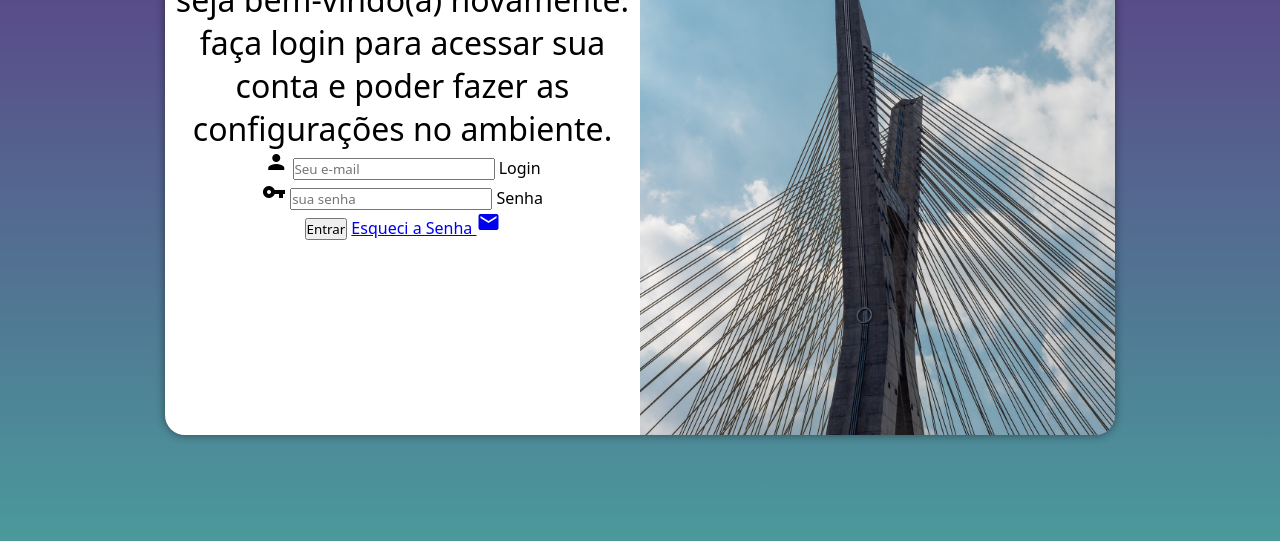
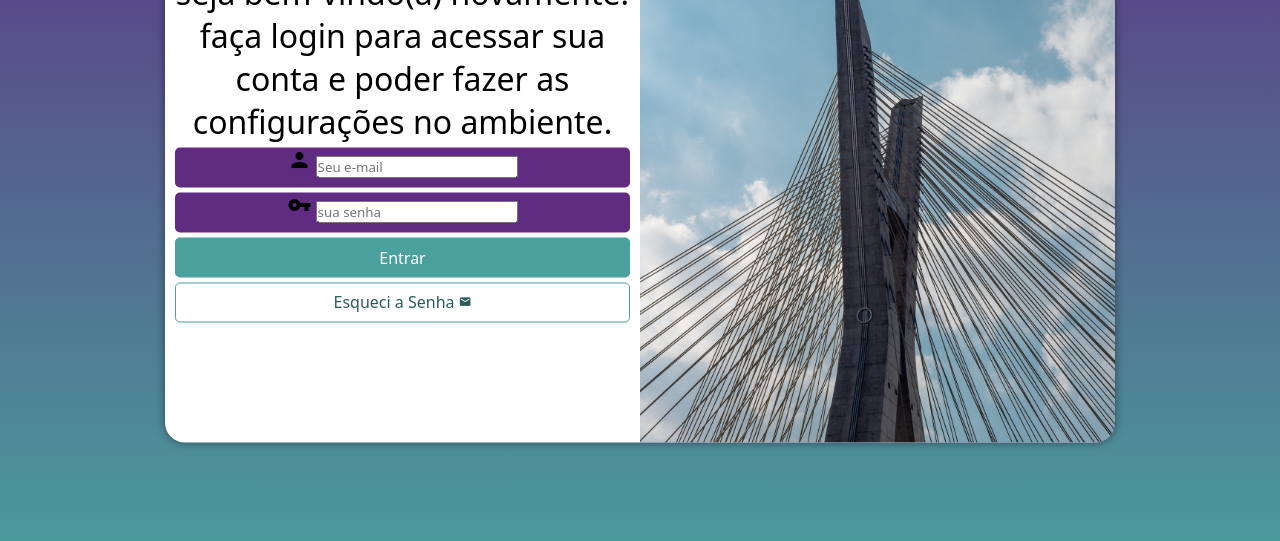
Before and after one commit to marcelocarvalho10/projeto-login, a plain HTML site: page index.html in a window 1280 px wide. Shown: the part 215-756 px from the top of the page. Drawn offline with Linux system fonts and the light colour scheme.

Commit message:
att formulário

```diff
--- a/estilos/style.css
+++ b/estilos/style.css
@@ -31,7 +31,7 @@ section#login{
 
     background-color: white;
     width: 250px;
-    height: 500px;
+    height: 515px;
     border-radius: 20px;
     box-shadow: 0px 0px 10px rgba(0, 0, 0, 0.45);
 
@@ -57,3 +57,49 @@ div#formulario{
 div#formulario > p{
     font-size: 0.8em
 }
+form > div.campo{
+    background-color: #5f2c82;
+    width: 100%;
+    display: block;
+    height: 40px;
+    border-radius: 5px;
+    margin: 5px 0px;
+}
+div.campo > label{
+    display: none;
+}
+form > input[type=submit]{
+    display: block;
+    font-size: 1em;
+    width: 100%;
+    height: 40px;
+    background-color:#49a09d;
+    color: white;
+    border: none;
+    border-radius: 5px;
+    cursor: pointer;
+}
+form > input[type=submit]:hover{
+    background-color: #2a5c5a;
+}
+form > a.botao{
+    display: block;
+    text-align: center;
+    font-size: 1em;
+    width: 100%;
+    height: 40px;
+    padding-top: 7px;
+    margin-top: 5px;
+    background-color: white;
+    color: #2a5c5a;
+    border: 1px solid #49a09d;
+    border-radius: 5px;
+    text-decoration: none;
+}
+form > a.botao:hover{
+    background-color: #59c2be;
+}
+
+form > a.botao > span{
+    font-size: 0.8em
+}
--- a/index.html
+++ b/index.html
@@ -30,7 +30,7 @@
                         <label for="isenha">Senha</label>
                     </div>
                     <input type="submit" value="Entrar">
-                    <a href="esqueci.html">
+                    <a href="esqueci.html" class="botao">
                         Esqueci a Senha <span class="material-icons">mail</span>
                     </a>
                 </form>
```
